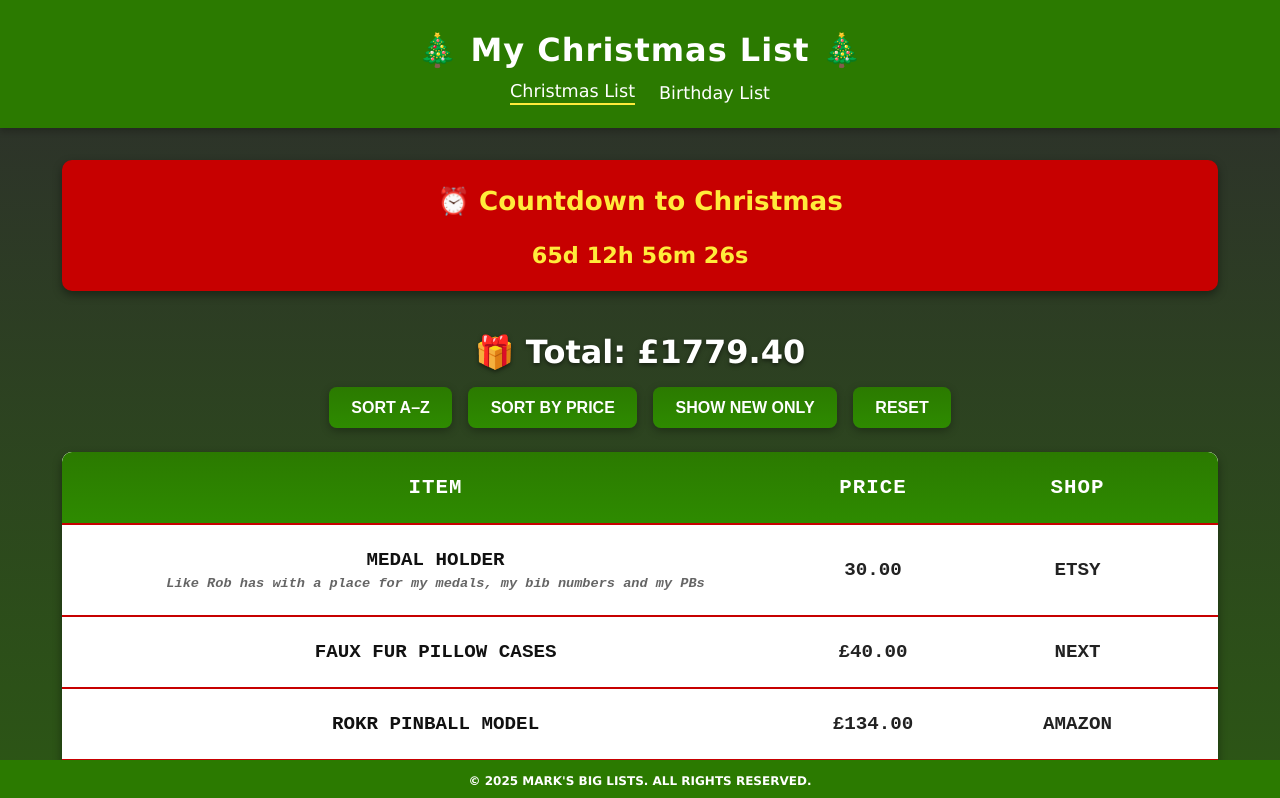
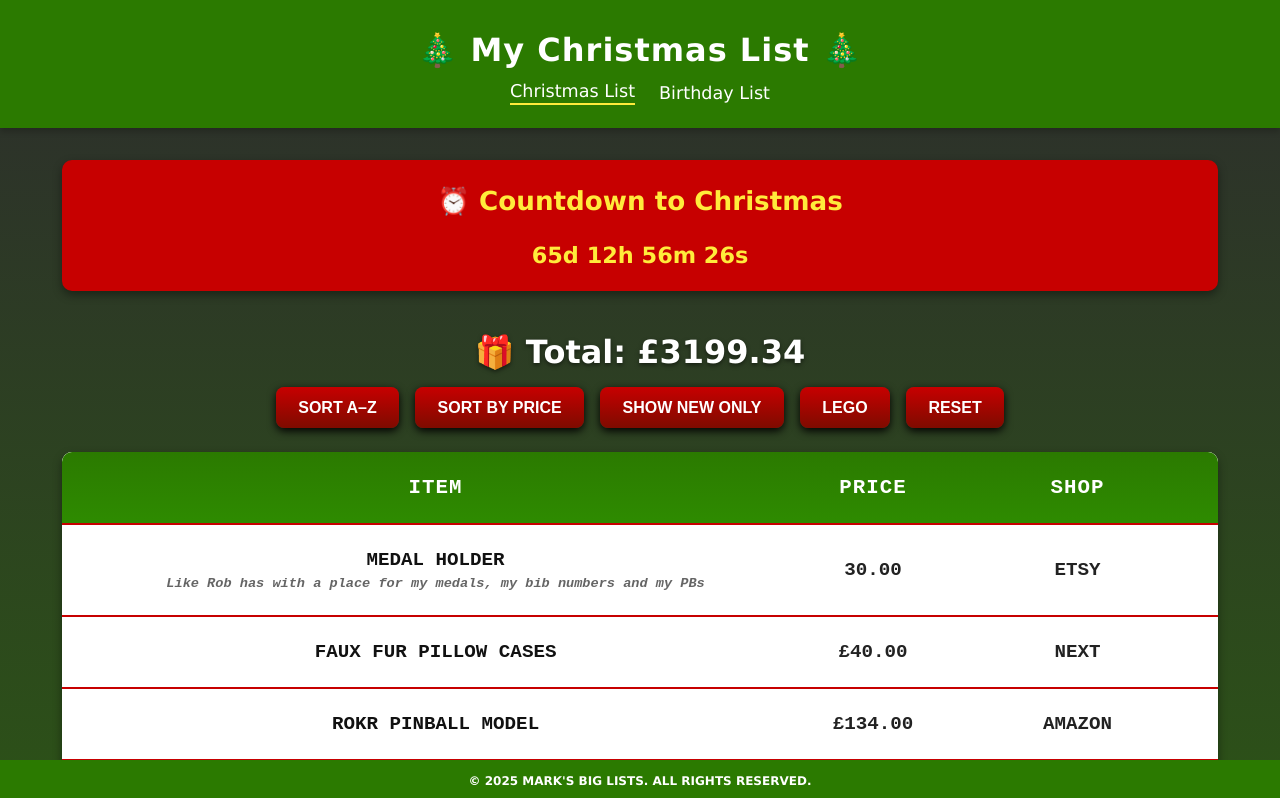
Before and after one commit to Markuff1/ChristmasList, a React (Vite) app: page / in a window 1280 px wide. Shown: the top 798 px of the page. Built offline with nearby package versions, Linux system fonts and the light colour scheme.

Commit message:
Added Items to my ChristmasList

```diff
--- a/src/pages/ChristmasList.tsx
+++ b/src/pages/ChristmasList.tsx
@@ -7,15 +7,18 @@ interface Gift {
   price?: string;
   shop?: string;
   Weblink?: string;
-  isNew?: boolean; // ✅ NEW FLAG
+  isNew?: boolean;
 }
 
 function ChristmasList() {
-  const [sortOption, setSortOption] = useState<"name" | "price" | "new" | null>(null);
+  const [sortOption, setSortOption] =
+    useState<"name" | "price" | "new" | "Lego" | null>(null);
 
-  const christmasDate = new Date(`${new Date().getFullYear()}-12-25T00:00:00`);
+  const christmasDate = new Date(
+    `${new Date().getFullYear()}-12-25T00:00:00`
+  );
 
-  const gifts: Gift[] = [
+ const gifts: Gift[] = [
     { name: "Medal holder", description: "Like Rob has with a place for my medals, my bib numbers and my PBs", price: "30.00", shop: "Etsy" },
     { name: "Faux fur pillow cases", price: "£40.00", shop: "Next", Weblink: "https://www.next.co.uk/style/su561052/ay5088" },
     { name: "ROKR Pinball Model", price: "£134.00", shop: "Amazon", Weblink: "https://www.amazon.co.uk/ROKR-Pinball-Model-3D-Build-DIY-Birthday/dp/B0C2DBQKCQ?crid=392JWBDFRJB7W&dib=eyJ2IjoiMSJ9.97DClLnDpfw_VxSffrwN5abRFbZD-6lMWMzk5-A1KRwIu2SjK_t9IR0F-v5jbcIvUO_mmapSPvVoxMRZTfBQG0CI85j5ZnTRj3j87oKfY7q_R1lsbGuI8FToQ1SbKKQVa7FbJgVMvhWZwdqSHf7PS4IbDOQykrhdRS_f9pHuB4-q-jBn69lKXmj44zKNaN4YSW2gqJ9FsWZpb7aGlK5KaEYTvTj9cDLQw_fn2Lr352xzeQ17MRbnSzxY7xuiBS1g2FQwOp6DTLX6blheHWVZ0mFUSNnYpHIZ6hJk1v67CSg.pckW0eVr3qCCjIp5o6C6vLrTVlv1WcsYGg73SVDTe7k&dib_tag=se&keywords=ROKR&qid=1761085770&sprefix=rok%2Caps%2C124&sr=8-30" },
@@ -23,6 +26,12 @@ function ChristmasList() {
     { name: "Lego Italian Riviera", price: "£250.00", shop: "Lego", Weblink: "https://www.lego.com/en-gb/product/italian-riviera-21359" },
     { name: "Lego Botanical Garden", price: "£290.00", shop: "Lego", Weblink: "https://www.lego.com/en-gb/product/the-botanical-garden-21353" },
     { name: "Lego Notre-Dame de Paris", price: "£200.00", shop: "Lego", Weblink: "https://www.lego.com/en-gb/product/notre-dame-de-paris-21061" },
+    { name: "Lego Statue of Liberty", price: "89.99", shop: "Lego", Weblink: "https://www.lego.com/en-gb/product/statue-of-liberty-21042", isNew: true, },
+    { name: "Tropical Aquarium", price: "399.99", shop: "Lego", Weblink: "https://www.lego.com/en-gb/product/tropical-aquarium-10366", isNew: true, },
+    { name: "Lego Natural History Museaum", price: "259.99", shop: "Lego", Weblink: "https://www.lego.com/en-gb/product/natural-history-museum-10326", isNew: true, },
+    { name: "Lego Neuschwanstein Castle", price: "239.99", shop: "Lego", Weblink: "https://www.lego.com/en-gb/product/neuschwanstein-castle-21063", isNew: true, },
+    { name: "Lego Tudor Corner", price: "199.99", shop: "Lego", Weblink: "https://www.lego.com/en-gb/product/tudor-corner-10350", isNew: true, },
+    { name: "Lego Jazz Club", price: "199.99", shop: "Lego", Weblink: "https://www.lego.com/en-gb/product/jazz-club-10312", isNew: true, },
     { name: "Running Headphones/Earphones", description: "Better ones for running as my airpods keep falling out", isNew: true,},
     { name: "Big Popcorn bottle", price: "£25.00", shop: "Next", Weblink: "https://www.next.co.uk/shop/brand-popcornkitchen-0?p=1&msockid=30c931aac1e867da378b2539c5e8656e#58", isNew: true, },
     { name: "Fun Crocs", description: "Size 12/13", price: "£10.00", shop: "Crocs/Amazon", Weblink: "https://www.amazon.co.uk/s?k=Crocs&ref=nb_sb_noss" },
@@ -49,20 +58,24 @@ function ChristmasList() {
 
   ];
 
-
   // Calculate total from numeric prices only
   const total = gifts.reduce((sum, gift) => {
-    const match = gift.price?.match(/£([\d.]+)/);
+    const match = gift.price?.match(/£?([\d.]+)/);
     return match ? sum + parseFloat(match[1]) : sum;
   }, 0);
 
+  let displayedGifts: Gift[] = [...gifts];
 
-   let displayedGifts: Gift[] = [...gifts];
-
+  // Apply filters
   if (sortOption === "new") {
     displayedGifts = displayedGifts.filter(gift => gift.isNew);
   }
 
+  if (sortOption === "Lego") {
+    displayedGifts = displayedGifts.filter(gift => gift.shop === "Lego");
+  }
+
+  // Sorting logic
   displayedGifts = displayedGifts.sort((a, b) => {
     if (sortOption === "name") {
       return a.name.localeCompare(b.name);
@@ -81,11 +94,11 @@ function ChristmasList() {
 
       <h2 className="total-price">🎁 Total: £{total.toFixed(2)}</h2>
 
-      {/* Sorting Controls */}
       <div style={{ marginBottom: "1rem", display: "flex", gap: "1rem" }}>
         <button onClick={() => setSortOption("name")}>Sort A–Z</button>
         <button onClick={() => setSortOption("price")}>Sort by Price</button>
         <button onClick={() => setSortOption("new")}>Show New Only</button>
+        <button onClick={() => setSortOption("Lego")}>Lego</button>
         <button onClick={() => setSortOption(null)}>Reset</button>
       </div>
 
@@ -105,7 +118,9 @@ function ChristmasList() {
                   {gift.name}
                   {gift.isNew && <span className="new-tag">NEW</span>}
                 </div>
-                {gift.description && <div className="gift-description">{gift.description}</div>}
+                {gift.description && (
+                  <div className="gift-description">{gift.description}</div>
+                )}
               </td>
             );
 
--- a/src/styles/App.css
+++ b/src/styles/App.css
@@ -118,7 +118,7 @@ body {
 
 /* 🎄 Sorting Buttons */
 .list-page button {
-  background: linear-gradient(to bottom, var(--primary-colour), #2e8b00);
+  background: linear-gradient(to bottom, var(--Secondary-colour), #7e0b00);
   color: white;
   border: none;
   border-radius: 8px;
@@ -128,11 +128,11 @@ body {
   text-transform: uppercase;
   cursor: pointer;
   transition: all 0.25s ease;
-  box-shadow: 0 3px 8px rgba(0, 0, 0, 0.3);
+  box-shadow: 0 3px 8px rgb(0, 0, 0);
 }
 
 .list-page button:hover {
-  background: linear-gradient(to bottom, var(--Secondary-colour), #a30000);
+  background: linear-gradient(to bottom, var(--tertiary-colour), rgb(0, 151, 108));
   transform: translateY(-2px);
   box-shadow: 0 6px 12px rgba(0, 0, 0, 0.4);
 }
```
